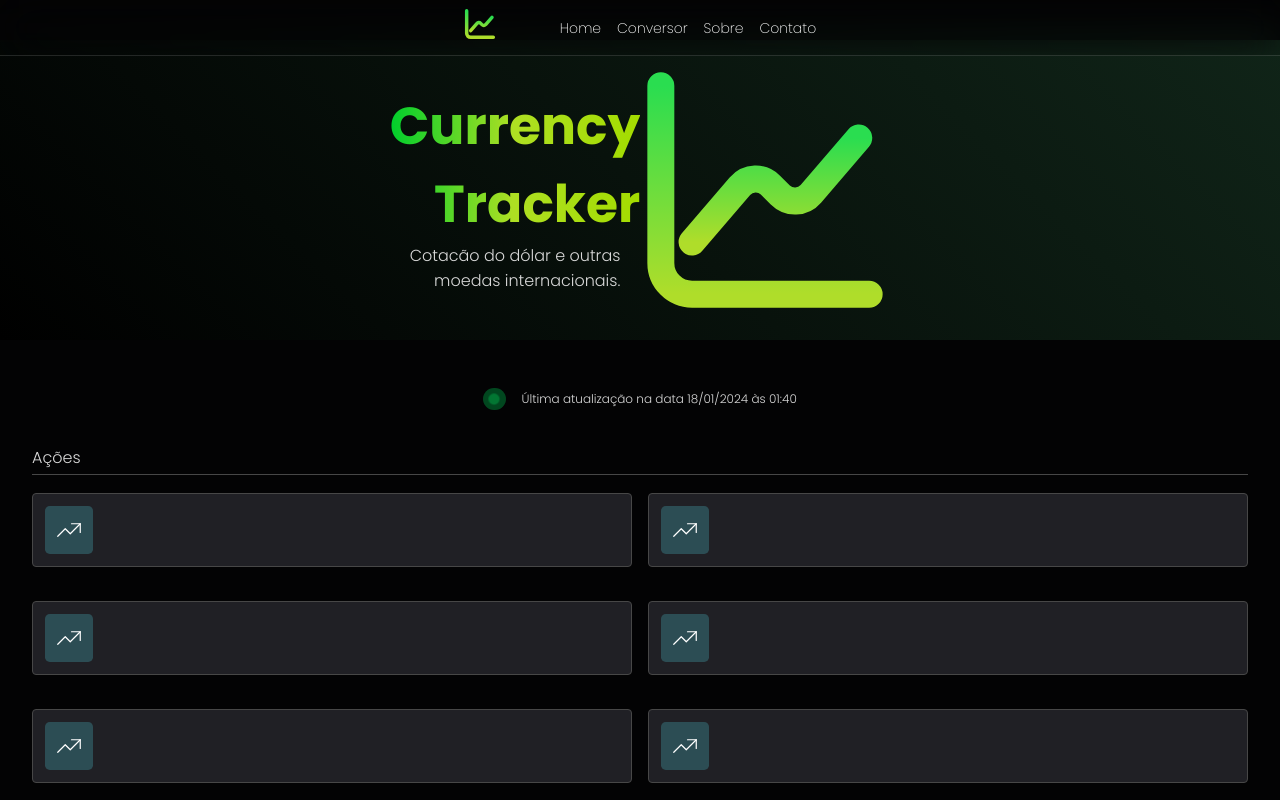
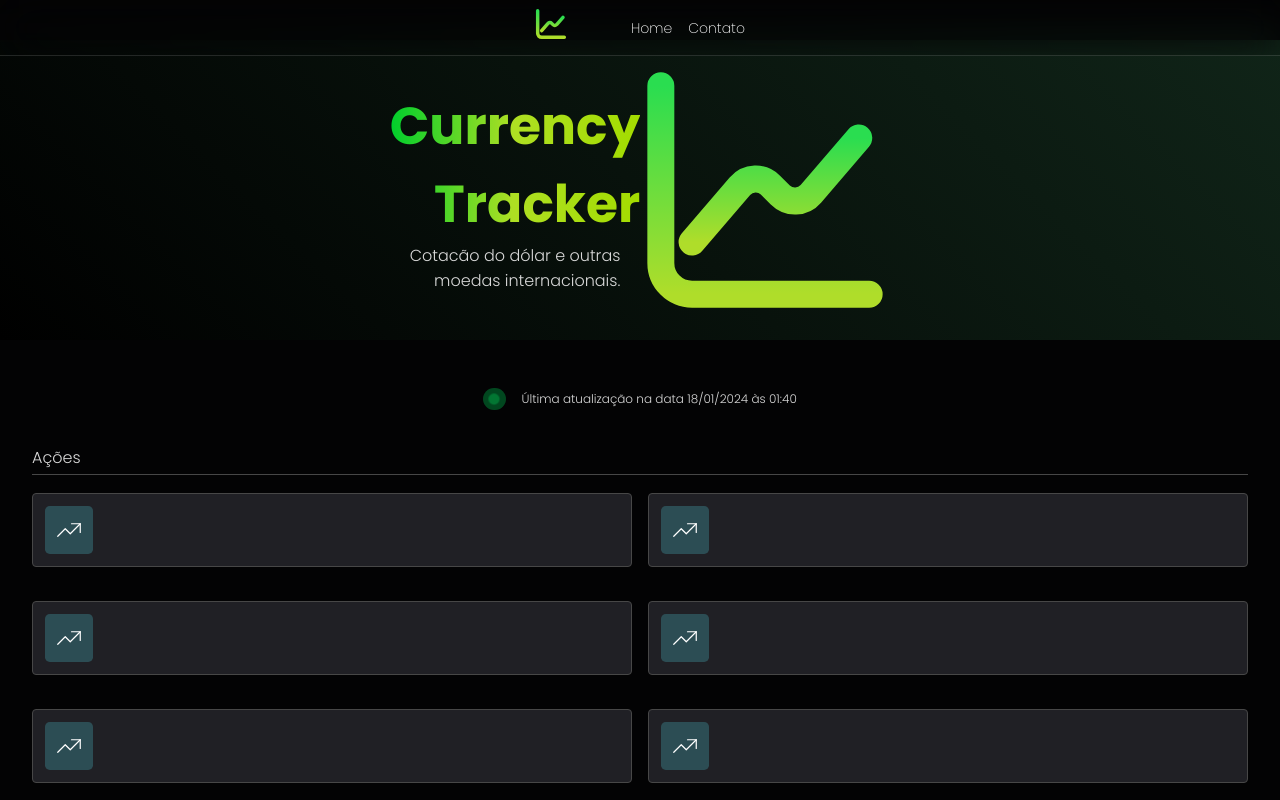
Before and after one commit to MatheusAltrao/CurrencyTracker, a plain HTML site: page index.html in a window 1280 px wide. Shown: the top 800 px of the page. Drawn offline with nearby package versions, Linux system fonts and the light colour scheme; no server answers.

Commit message:
feat: remove links in header

```diff
--- a/index.html
+++ b/index.html
@@ -24,8 +24,6 @@
         <img src="assets/logo.svg" alt="">
       </div>
       <li><a href="#">Home</a></li>
-      <li><a href="#">Conversor</a></li>
-      <li><a href="#">Sobre</a></li>
       <li><a href="#">Contato</a></li>
     </ul>
   </nav>
```
